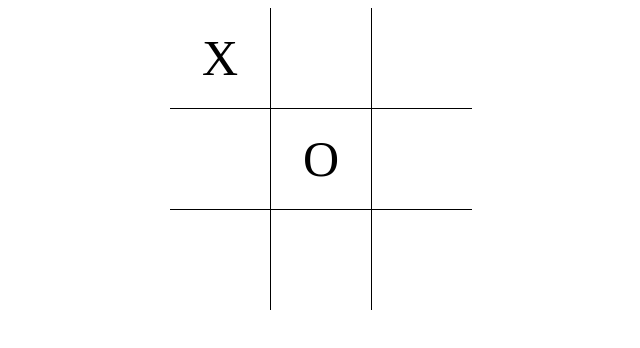
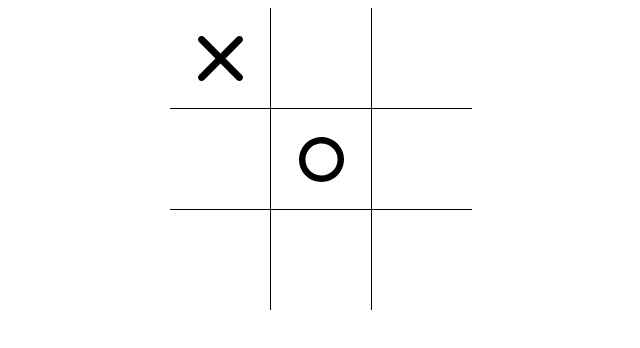
Before and after one commit to 071yoon/tic-tac-toe, a Next.js app: page / in a window 1280 px wide. Both pictures are taken after a click on the element 539 px from the left and 58 px from the top of the page. Shown: the top 348 px of the page, without its empty margins (319-959 px from the left). Built offline with nearby package versions, Linux system fonts and the light colour scheme.

Commit message:
feat: add x, o svg instead of character

```diff
--- a/components/Board.tsx
+++ b/components/Board.tsx
@@ -1,6 +1,8 @@
 import React, { useCallback, useState } from "react";
 import styled from "@emotion/styled";
 import { minimax, checkWinner } from "./minimax";
+import X from "public/assets/x.svg";
+import O from "public/assets/o.svg";
 
 export type Board = Array<Array<string>>;
 
@@ -84,7 +86,7 @@ export default function Board() {
               position={{ i, j }}
               onClick={(e) => onClickBoard({ event: e, position: { i, j } })}
             >
-              {cell}
+              {cell ? cell === "X" ? <X /> : <O /> : null}
             </SingleBox>
           ))}
         </SingleRow>
@@ -107,4 +109,7 @@ const SingleBox = styled.div<{ position: { i: number; j: number } }>`
   justify-content: center;
   align-items: center;
   font-size: 50px;
+  svg {
+    object-fit: fill;
+  }
 `;
```
Also changed, not shown: components/winValidator.ts (added, +7 -0 lines).
